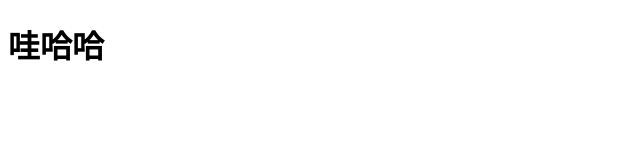
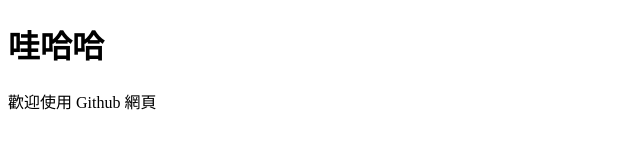
Before and after one commit to MarkKHChu/firstPractice, a plain HTML site: page index.htm in a window 1280 px wide. Shown: the whole page, without its empty margins (0-640 px from the left). Drawn offline with Linux system fonts and the light colour scheme.

Commit message:
Update index.htm

```diff
--- a/index.htm
+++ b/index.htm
@@ -7,5 +7,6 @@
 </head>
 <body>
   <h1>哇哈哈</h1>
+  <p>歡迎使用 Github 網頁</p>
 </body>
 </html>
```
